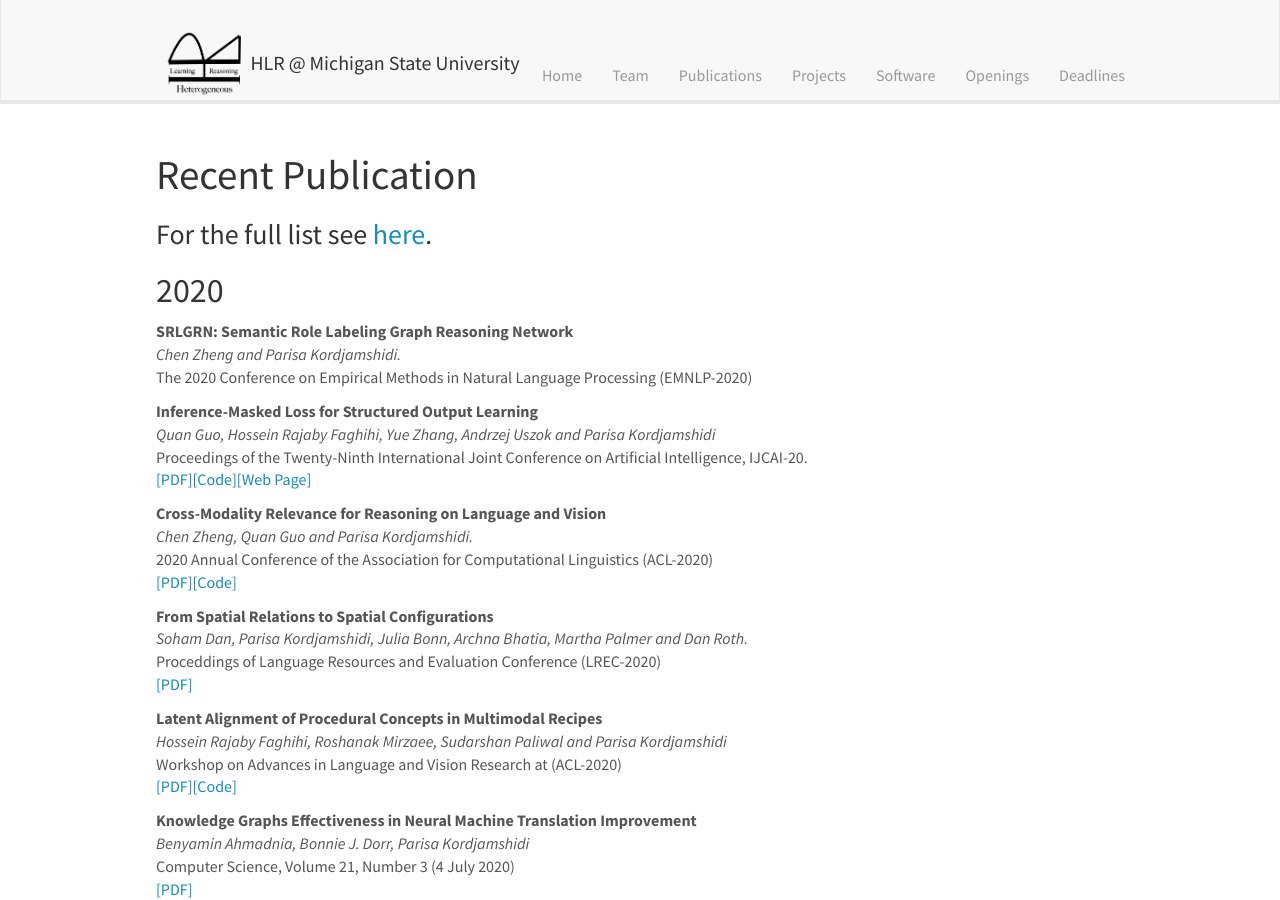
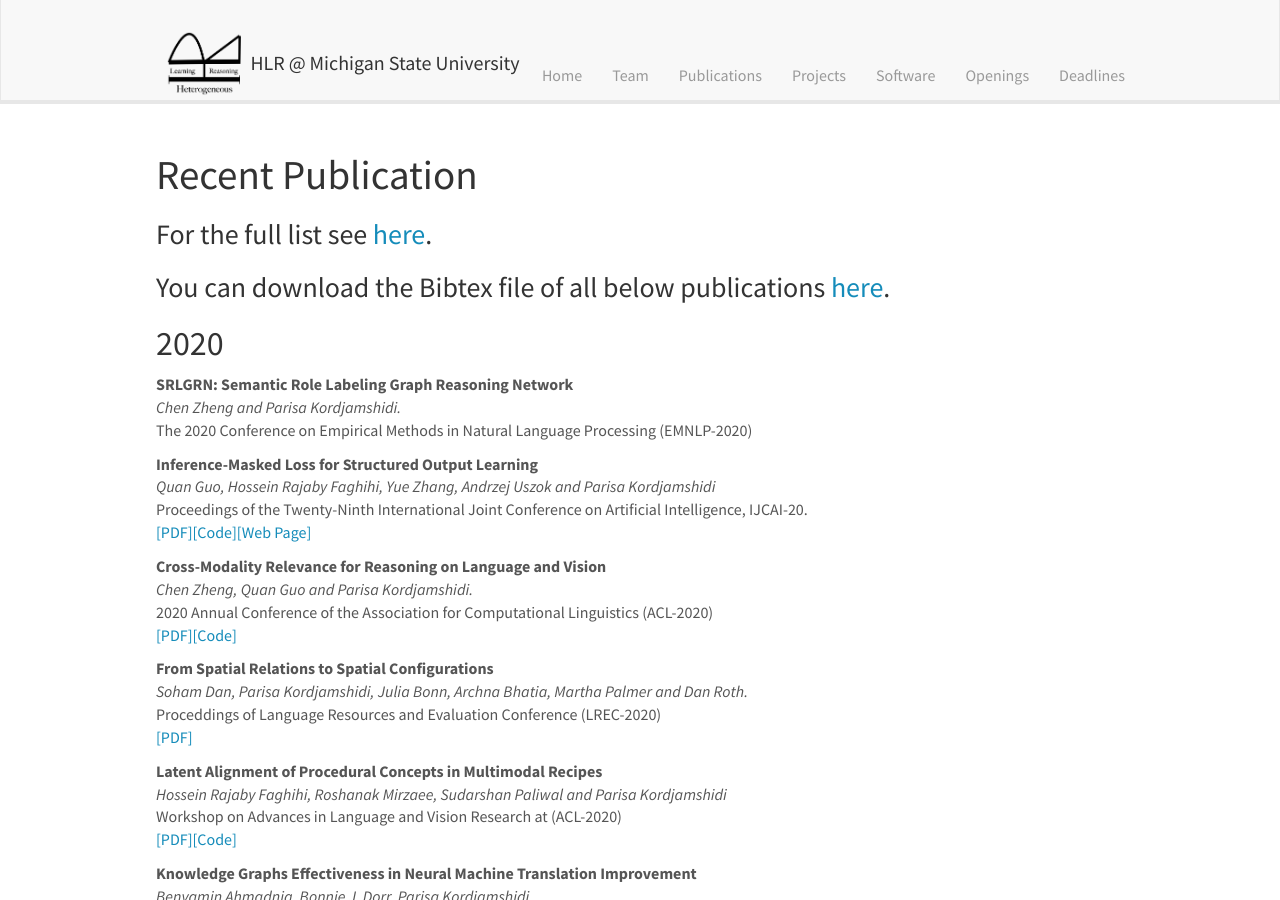
Before and after one commit to HLR/HLR.github.io, a Jekyll site: the page built from _pages/publications.md, in a window 1280 px wide and 900 px high. Built offline with Jekyll 4.4.1, drawn with Linux system fonts in a browser that asks for light colours; nearby versions of some CDN libraries.

Commit message:
adding hlr.bib in the publication page

```diff
--- a/_pages/publications.md
+++ b/_pages/publications.md
@@ -9,6 +9,8 @@ permalink: /publications/
 
 # Recent Publication
 ### For the full list see [here](http://www.cse.msu.edu/~kordjams/publication.htm).
+### You can download the Bibtex file of all below publications [here]({{ site.url }}{{ site.baseurl }}/hlr.bib).
+
 {% assign year = 0 %}
 {% for publi in site.data.publist %}
 
```
